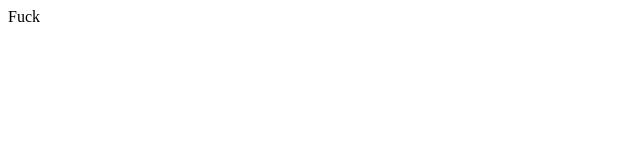
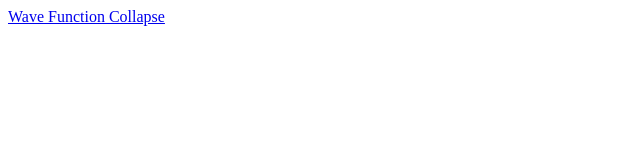
Before and after one commit to mbremyk/wave-function-collapse, a plain HTML site: page index.html in a window 1280 px wide. Shown: the whole page, without its empty margins (0-640 px from the left). Drawn offline with Linux system fonts and the light colour scheme.

Commit message:
Add link to wave function collapse on top level

```diff
--- a/index.html
+++ b/index.html
@@ -1,2 +1,5 @@
 <!DOCTYPE html>
-<head></head><body>Fuck</body>
+<head></head>
+<body>
+    <a href="waveFunctionCollapse">Wave Function Collapse</a>
+</body>
```
